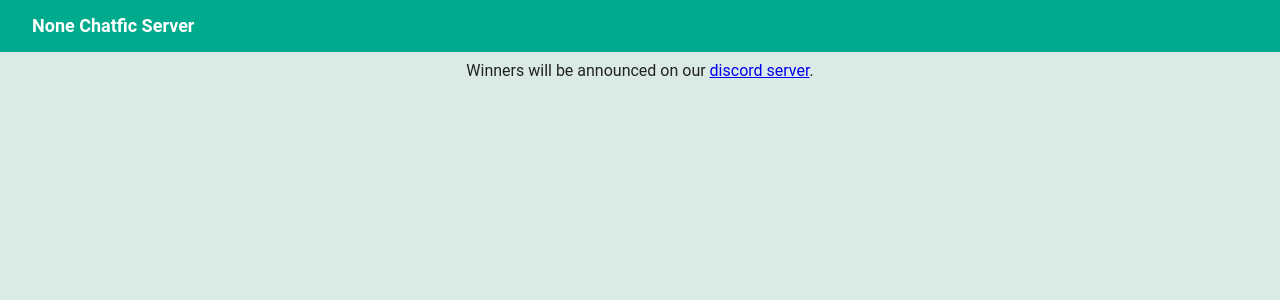
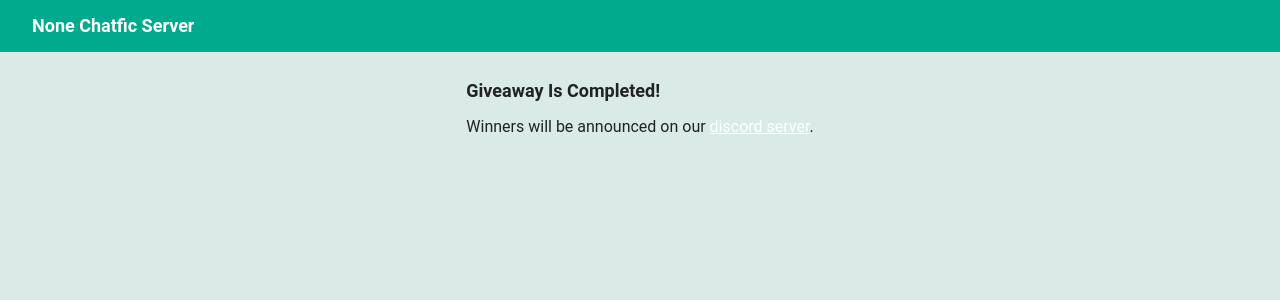
Before and after one commit to gokhanmeteerturk/chatficdb, a FastAPI app: page /giveaway in a window 1280 px wide. Shown: the top 300 px of the page. Run offline with FastAPI, Linux system fonts and the light colour scheme; parts of the project's set-up code (start-up, migrations or seed data) failed here and were passed over.

Commit message:
giveaway fin

```diff
--- a/templates/giveaway_page.html
+++ b/templates/giveaway_page.html
@@ -127,9 +127,9 @@ function parseJwt (token) {
 {% endblock %}
 
 {% block content %}
-<h3>Giveaway Is Completed!</h3>
+<h3 style="margin-top:80px !important;">Giveaway Is Completed!</h3>
 <p>
-    Winners will be announced on our <a href="https://discord.com/invite/hu5gRNFQTU">discord server</a>.
+    Winners will be announced on our <a style="color:white !important;text-decoration: underline !important;" href="https://discord.com/invite/hu5gRNFQTU">discord server</a>.
 </p>
 <div id="centered-div" style="display:none;">
     <div class="header-meta">
```
